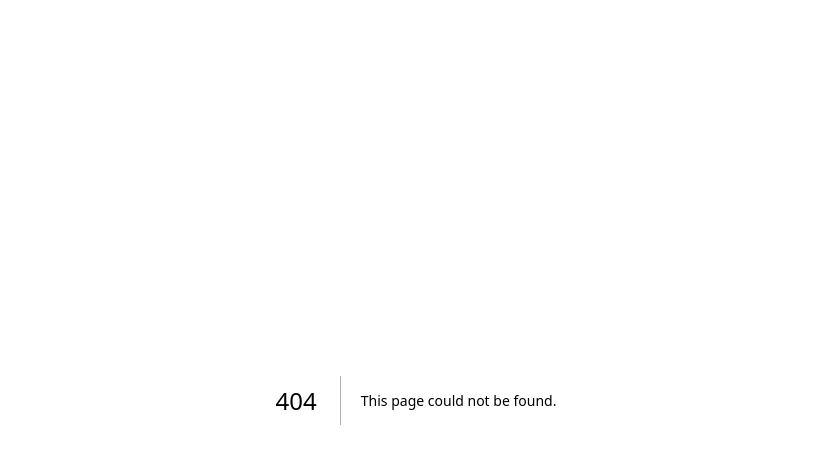
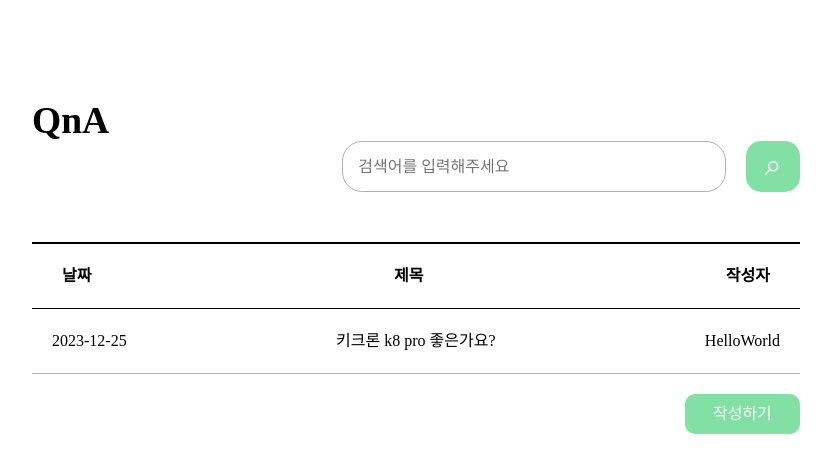
Before and after one commit to 4anghyeon/keyboduck, a Next.js app: page /question in a window 1280 px wide. Before the commit this address had no page. Shown: the top 472 px of the page, without its empty margins (224-1055 px from the left). Built offline with nearby package versions, Linux system fonts and the light colour scheme.

Commit message:
Rename: QnA 폴더명 수정 및 이동 (#15)

```diff
--- a/src/pages/qna/list/index.tsx
+++ b/src/pages/question/index.tsx
@@ -1,8 +1,8 @@
 import React from 'react';
-import styles from '@/pages/qna/list/index.module.css';
+import styles from '@/pages/question/index.module.css';
 import Link from 'next/link';
 
-const Qna = () => {
+const Question = () => {
   return (
     <div className={styles['qna-container']}>
       <div className={styles['qna-title']}>
@@ -27,11 +27,11 @@ const Qna = () => {
       </div>
       <div className={styles['qna-registration-btn']}>
         <button>
-          <Link href="/qna/registration">작성하기 </Link>
+          <Link href="/question/write">작성하기 </Link>
         </button>
       </div>
     </div>
   );
 };
 
-export default Qna;
+export default Question;
```
Also changed, not shown: src/pages/qna/registration/index.tsx (deleted, +0 -7 lines), src/pages/question/write/index.tsx (added, +7 -0 lines), src/pages/question/index.module.css (renamed from src/pages/qna/list/index.module.css), src/pages/question/write/index.module.css (added).
